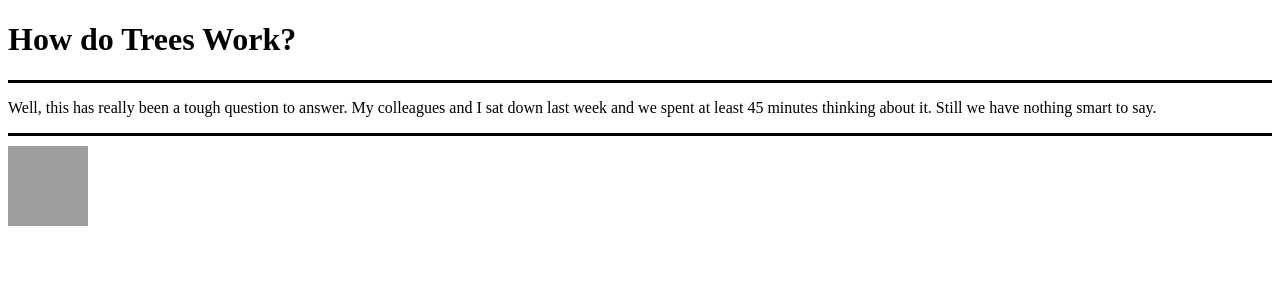
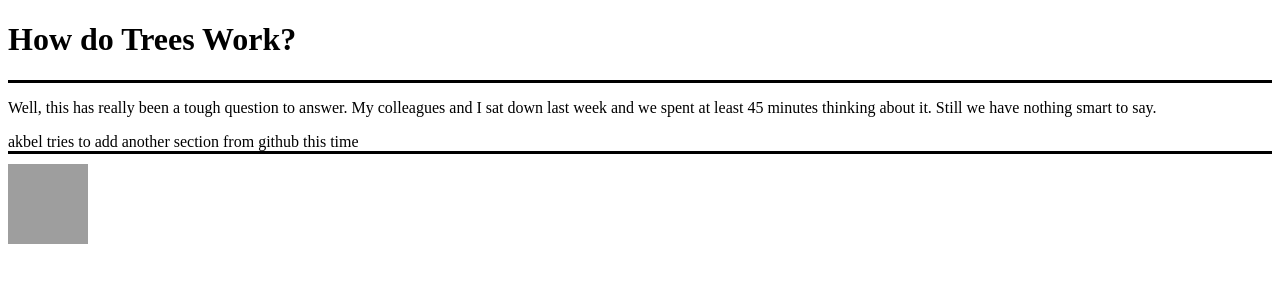
Before and after one commit to akbelcolak/week3practice, a plain HTML site: page index.html in a window 1280 px wide. Drawn offline with Linux system fonts and the light colour scheme; grey boxes are pictures that could not be loaded.

Commit message:
section added second time
second section

```diff
--- a/index.html
+++ b/index.html
@@ -21,6 +21,7 @@
       least 45 minutes thinking about it. Still we have nothing smart to say.
     </p>
   </section>
+  <section> akbel tries to add another section from github this time </section>
 
   <footer>
    <img class="footer-img" src="https://i.pinimg.com/originals/9f/f6/71/9ff671b4c85270fe2feea5aebfb45693.jpg"
```
